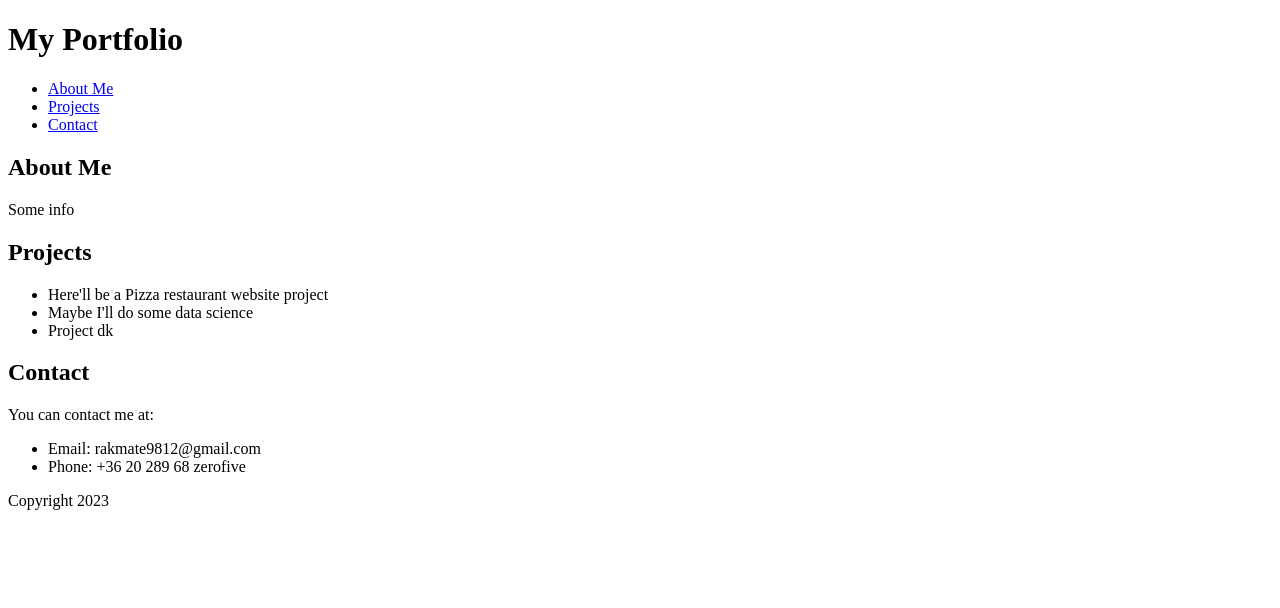
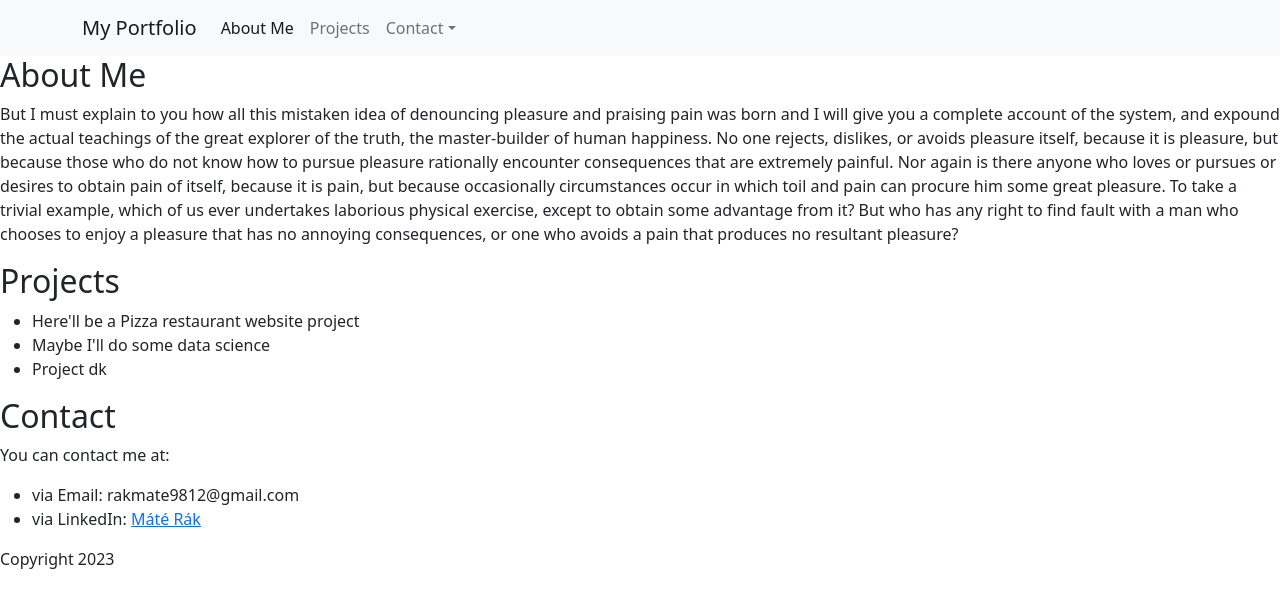
Before and after one commit to rakmate9812/portfolio-project, a plain HTML site: page index.html in a window 1280 px wide. Drawn offline with nearby package versions, Linux system fonts and the light colour scheme.

Commit message:
'navbar-customizing'

```diff
--- a/index.html
+++ b/index.html
@@ -5,22 +5,75 @@
     <meta http-equiv="X-UA-Compatible" content="IE=edge" />
     <meta name="viewport" content="width=device-width, initial-scale=1.0" />
     <title>Me myself and I</title>
+    <link
+      href="https://cdn.jsdelivr.net/npm/bootstrap@5.2.3/dist/css/bootstrap.min.css"
+      rel="stylesheet"
+      integrity="sha384-rbsA2VBKQhggwzxH7pPCaAqO46MgnOM80zW1RWuH61DGLwZJEdK2Kadq2F9CUG65"
+      crossorigin="anonymous"
+    />
   </head>
   <body>
-    <header>
-      <h1>My Portfolio</h1>
-    </header>
-    <nav>
-      <ul>
-        <li><a href="#about">About Me</a></li>
-        <li><a href="#projects">Projects</a></li>
-        <li><a href="#contact">Contact</a></li>
-      </ul>
+    <nav class="navbar navbar-expand-sm navbar-light bg-light">
+      <div class="container">
+        <a href="#" class="navbar-brand mb-0 h1">My Portfolio</a>
+        <button
+          type="button"
+          data-bs-toggle="collapse"
+          data-bs-target="#navbarId"
+          class="navbar-toggler"
+          aria-controls="navbarId"
+          aria-expanded="false"
+          aria-label="Toggle navigation"
+        >
+          <span class="navbar-toggler-icon"></span>
+        </button>
+        <div class="collapse navbar-collapse" id="navbarId">
+          <ul class="navbar-nav">
+            <li class="nav-item">
+              <a href="#about" class="nav-link active">About Me</a>
+            </li>
+            <li class="nav-item">
+              <a href="#projects" class="nav-link">Projects</a>
+            </li>
+            <li class="nav-item dropdown">
+              <a
+                href="#contact"
+                class="nav-link dropdown-toggle"
+                id="contactId"
+                role="button"
+                data-bs-toggle="dropdown"
+                aria-expanded="false"
+                >Contact</a
+              >
+              <ul class="dropdown-menu" aria-labelledby="contactId">
+                <li><a href="#linkedin" class="dropdown-item">LinkedIn</a></li>
+                <li><a href="#email" class="dropdown-item">E-mail</a></li>
+              </ul>
+            </li>
+          </ul>
+        </div>
+      </div>
     </nav>
     <main>
       <section id="about">
         <h2>About Me</h2>
-        <p>Some info</p>
+        <p>
+          But I must explain to you how all this mistaken idea of denouncing
+          pleasure and praising pain was born and I will give you a complete
+          account of the system, and expound the actual teachings of the great
+          explorer of the truth, the master-builder of human happiness. No one
+          rejects, dislikes, or avoids pleasure itself, because it is pleasure,
+          but because those who do not know how to pursue pleasure rationally
+          encounter consequences that are extremely painful. Nor again is there
+          anyone who loves or pursues or desires to obtain pain of itself,
+          because it is pain, but because occasionally circumstances occur in
+          which toil and pain can procure him some great pleasure. To take a
+          trivial example, which of us ever undertakes laborious physical
+          exercise, except to obtain some advantage from it? But who has any
+          right to find fault with a man who chooses to enjoy a pleasure that
+          has no annoying consequences, or one who avoids a pain that produces
+          no resultant pleasure?
+        </p>
       </section>
       <section id="projects">
         <h2>Projects</h2>
@@ -34,13 +87,24 @@
         <h2>Contact</h2>
         <p>You can contact me at:</p>
         <ul>
-          <li>Email: rakmate9812@gmail.com</li>
-          <li>Phone: +36 20 289 68 zerofive</li>
+          <li id="email">via Email: rakmate9812@gmail.com</li>
+          <li id="linkedin">
+            via LinkedIn:
+            <a
+              href="https://www.linkedin.com/in/m%C3%A1t%C3%A9-r%C3%A1k-1210ab22b/"
+              >Máté Rák</a
+            >
+          </li>
         </ul>
       </section>
     </main>
     <footer>
       <p>Copyright 2023</p>
     </footer>
+    <script
+      src="https://cdn.jsdelivr.net/npm/bootstrap@5.2.3/dist/js/bootstrap.bundle.min.js"
+      integrity="sha384-kenU1KFdBIe4zVF0s0G1M5b4hcpxyD9F7jL+jjXkk+Q2h455rYXK/7HAuoJl+0I4"
+      crossorigin="anonymous"
+    ></script>
   </body>
 </html>
```
Also changed, not shown: README.md, 1 other file.
